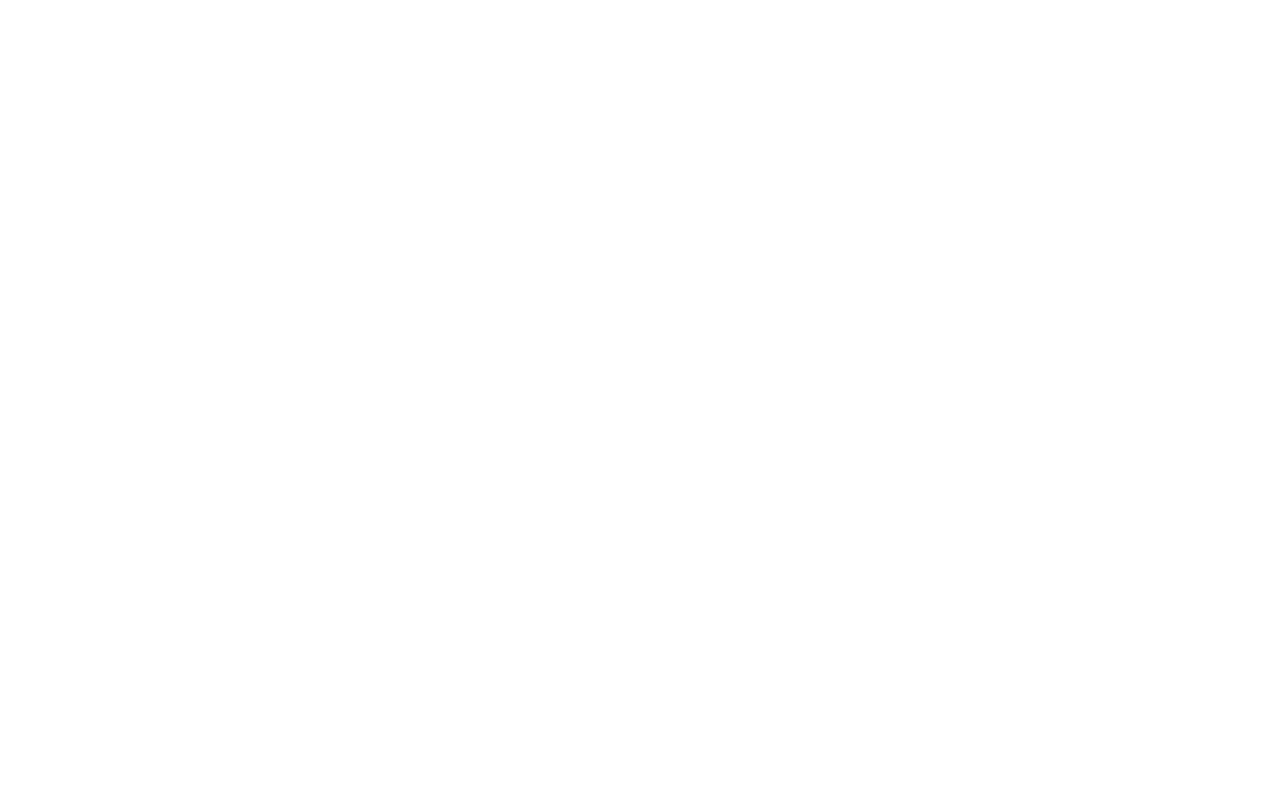
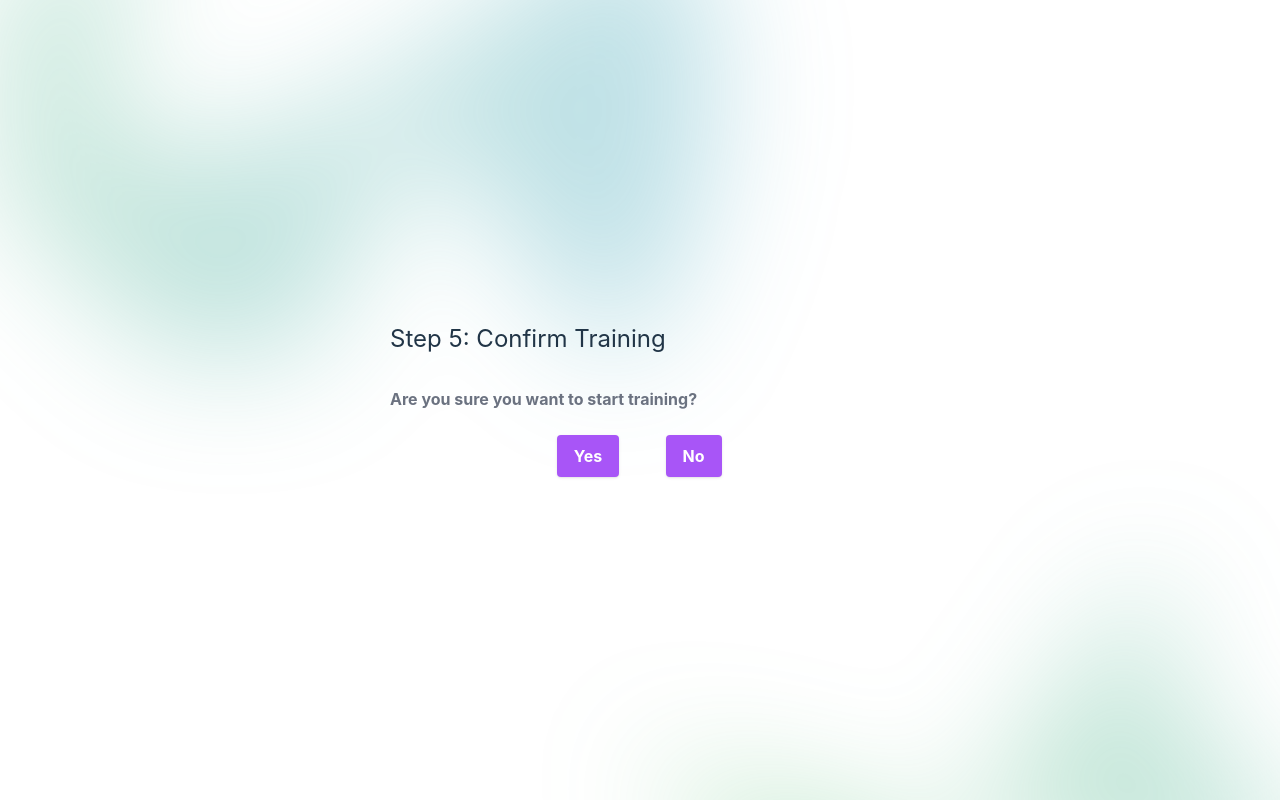
Before and after one commit to hitesh-ag1/flare-frontend, a React (Vite) app: page /starttraining in a window 1280 px wide. Before the commit this address had no page. Shown: the top 800 px of the page. Built offline with nearby package versions, Linux system fonts and the light colour scheme.

Commit message:
added error handling and start training page

```diff
--- a/diagnokareApi.jsx
+++ b/diagnokareApi.jsx
@@ -5,21 +5,47 @@
 // var orthancURL = 'https://demo-orthanc.diagnokare.com/';
 // var backendURL = 'https://demo-backend.diagnokare.com/';
 
-instance.interceptors.response.use(response => {
-    return response;
- }, error => {
-    return error;
- });
+// instance.interceptors.response.use(response => {
+//     return response;
+//  }, error => {
+//     return error;
+//  });
 
 export default {
+    errorHandler(error){
+        try {
+            return [0, error.response.status, error.response.data.detail]
+    } catch (error2) {
+        return [0, '404', error.message]
+    }
+    },
     async postNN(code, className){
-        return instance.post(backendURL + "modelnn?code="+code+"&classname="+className)
+    try{
+        var response = await instance.post(backendURL + "modelnn?code="+code+"&classname="+className)
+        return [1, null, null]
+    }
+    catch(error){
+        return this.errorHandler(error)
+    }
     },
     async postModelParams(code){
-        return instance.post(backendURL + "modelParams?code="+code)
+        try {
+            var response = await instance.post(backendURL + "modelParams?code="+code)
+            // console.log("Response: ",response);
+            return [1, null, null]
+        } catch (error) {
+            return this.errorHandler(error)
+        }
+
     },
     async postFLParams(agg, lr, rounds, nclients){
-        return instance.post(backendURL + "flParams?aggEpochs="+agg+"&lr="+lr+"&numRounds="+rounds+"&minClients="+nclients)
+        try {
+            var res = await instance.post(backendURL + "flParams?aggEpochs="+agg+"&lr="+lr+"&numRounds="+rounds+"&minClients="+nclients)
+            return [1, null, null]
+        } catch (error) {
+            return this.errorHandler(error);
+        }
+
     },
     async login(username, password){
         var bodyFormData = new FormData();
--- a/src/App.jsx
+++ b/src/App.jsx
@@ -6,6 +6,7 @@
 import CodeEditor1 from './components/CodeEditor1';
 import CodeEditor2 from './components/CodeEditor2';
 import FLParams from './components/FLParams';
+import StartTraining from './components/StartTraining';
 
 function App() {
 
@@ -17,6 +18,7 @@
           <Route path="/codeeditor1" element={<CodeEditor1 />} />
           <Route path="/codeeditor2" element={<CodeEditor2 />} />
           <Route path="/flparams" element={<FLParams />} />
+          <Route path="/starttraining" element={<StartTraining />} />
         </Routes>
       </Router>
   )
--- a/src/components/CodeEditor1.jsx
+++ b/src/components/CodeEditor1.jsx
@@ -62,12 +62,18 @@
 
     const editorRef = useRef(null);
     const navigate = useNavigate();
-    const handleSubmit = (event) => {
+    const handleSubmit = async (event) => {
       event.preventDefault();
       var code = (selected.replace(/(?:\r\n|\r|\n)/g, '\\n'));
       // console.log(code, name);
-      api.postNN(code, name);
-      navigate('/codeeditor2');
+      var res = await api.postNN(code, name);
+      if(res[0] == 1){
+        navigate('/codeeditor2');
+      }
+      else{
+        alert("Error code: "+res[1]+" with message "+res[2]);
+      }
+
     }
 
 
--- a/src/components/CodeEditor2.jsx
+++ b/src/components/CodeEditor2.jsx
@@ -61,11 +61,19 @@
 `);
     const editorRef = useRef(null);
     const navigate = useNavigate();
-    const handleSubmit = (event) => {
+    const handleSubmit = async(event) => {
       event.preventDefault();
       var code = (selected.replace(/(?:\r\n|\r|\n)/g, '\\n'));
-      api.postModelParams(code);
-      navigate('/flparams');
+      // api.postModelParams(code);
+      // navigate('/flparams');
+      var res = await api.postModelParams(code);
+      // console.log("Response: ", res);
+      if(res[0] == 1){
+        navigate('/flparams');
+      }
+      else{
+        alert("Error code: "+res[1]+" with message "+res[2]);
+      }
     }
 
 
--- a/src/components/FLParams.jsx
+++ b/src/components/FLParams.jsx
@@ -40,10 +40,15 @@
       setRounds(e.target.value);
     };
 
-    const handleSubmit = () => {
-      // console.log(agg, lr, rounds, nclients)
-      api.postFLParams(agg, lr, rounds, nclients);
-        // navigate('/codeeditor1');
+    const handleSubmit = async(event) => {
+      event.preventDefault();
+      var res = await api.postFLParams(agg, lr, rounds, nclients);
+      if(res[0] == 1){
+        navigate('/starttraining');
+      }
+      else{
+        alert("Error code: "+res[1]+" with message "+res[2]);
+      }
         // alert(selected.map(item => item.value).join(', '));
     };
 
--- /dev/null
+++ b/src/components/StartTraining.jsx
@@ -0,0 +1,110 @@
+import React from 'react';
+import { Fragment, useState } from 'react'
+import { Listbox, Transition } from '@headlessui/react'
+import { CheckIcon, ChevronUpDownIcon } from '@heroicons/react/20/solid'
+import { Dialog } from '@headlessui/react'
+import { Bars3Icon, XMarkIcon } from '@heroicons/react/24/outline'
+import logo from '../assets/logo.png';
+import { useNavigate } from "react-router-dom";
+
+const sites = [
+    { name: 'site-1', value: 'site-1' },
+    { name: 'site-2', value: 'site-2' },
+    // { name: 'site-3', value: 'site-3' },
+    // { name: 'site-4', value: 'site-4' },
+    // { name: 'site-5', value: 'site-5' },
+    // { name: 'site-6', value: 'site-6' },
+  ]
+
+export default function StartTraining() {
+    const [selected, setSelected] = useState([sites[0]]);
+    const [mobileMenuOpen, setMobileMenuOpen] = useState(false)
+    const navigate = useNavigate()
+    const handleSubmitYes = () => {
+        // navigate('/codeeditor1');
+        // alert(selected.map(item => item.value).join(', '));
+    };
+    const handleSubmitNo = () => {
+      navigate('/');
+      // alert(selected.map(item => item.value).join(', '));
+  };
+
+    return (
+        <div className="isolate bg-white">
+              <div className="absolute inset-x-0 top-[-10rem] -z-10 transform-gpu overflow-hidden blur-3xl sm:top-[-20rem]">
+        <svg
+          className="relative left-[calc(50%-11rem)] -z-10 h-[21.1875rem] max-w-none -translate-x-1/2 rotate-[30deg] sm:left-[calc(50%-30rem)] sm:h-[42.375rem]"
+          viewBox="0 0 1155 678"
+        >
+          <path
+            fill="url(#45de2b6b-92d5-4d68-a6a0-9b9b2abad533)"
+            fillOpacity=".3"
+            d="M317.219 518.975L203.852 678 0 438.341l317.219 80.634 204.172-286.402c1.307 132.337 45.083 346.658 209.733 145.248C936.936 126.058 882.053-94.234 1031.02 41.331c119.18 108.451 130.68 295.337 121.53 375.223L855 299l21.173 362.054-558.954-142.079z"
+          />
+          <defs>
+            <linearGradient
+              id="45de2b6b-92d5-4d68-a6a0-9b9b2abad533"
+              x1="1155.49"
+              x2="-78.208"
+              y1=".177"
+              y2="474.645"
+              gradientUnits="userSpaceOnUse"
+            >
+              <stop stopColor="#2596be" />
+              <stop offset={1} stopColor="#44ba54" />
+            </linearGradient>
+          </defs>
+        </svg>
+      </div>
+        <div className='w-full min-w-[500px]'>
+        <p className='pb-8 text-left text-2xl'>Step 5: Confirm Training</p>
+    <form>
+    <div className="md:flex md:items-center mb-6">
+      <label className="block text-gray-500 font-bold md:text-right mb-1 md:mb-0 pr-4">
+        Are you sure you want to start training?
+      </label>
+      </div>
+    <div className="inline-flex">
+    <div className="md:w-1/2 px-6">
+    <button className="shadow bg-purple-500 hover:bg-purple-400 focus:shadow-outline focus:outline-none text-white font-bold py-2 px-4 rounded" onClick={handleSubmitYes}>
+        Yes
+      </button>
+      </div>
+      <div className="md:w-1/2 px-6">
+    <button className="shadow bg-purple-500 hover:bg-purple-400 focus:shadow-outline focus:outline-none text-white font-bold py-2 px-4 rounded" onClick={handleSubmitNo}>
+        No
+      </button>
+      </div>
+      </div>
+
+  </form>
+  </div>
+            <div className="absolute inset-x-0 top-[calc(100%-13rem)] -z-10 transform-gpu overflow-hidden blur-3xl sm:top-[calc(100%-30rem)]">
+            <svg
+              className="relative left-[calc(50%+3rem)] h-[21.1875rem] max-w-none -translate-x-1/2 sm:left-[calc(50%+36rem)] sm:h-[42.375rem]"
+              viewBox="0 0 1155 678"
+            >
+              <path
+                fill="url(#ecb5b0c9-546c-4772-8c71-4d3f06d544bc)"
+                fillOpacity=".3"
+                d="M317.219 518.975L203.852 678 0 438.341l317.219 80.634 204.172-286.402c1.307 132.337 45.083 346.658 209.733 145.248C936.936 126.058 882.053-94.234 1031.02 41.331c119.18 108.451 130.68 295.337 121.53 375.223L855 299l21.173 362.054-558.954-142.079z"
+              />
+              <defs>
+                <linearGradient
+                  id="ecb5b0c9-546c-4772-8c71-4d3f06d544bc"
+                  x1="1155.49"
+                  x2="-78.208"
+                  y1=".177"
+                  y2="474.645"
+                  gradientUnits="userSpaceOnUse"
+                >
+                  <stop stopColor="#2596be" />
+                  <stop offset={1} stopColor="#44ba54" />
+                </linearGradient>
+              </defs>
+            </svg>
+          </div>
+
+  </div>
+);
+};
```
